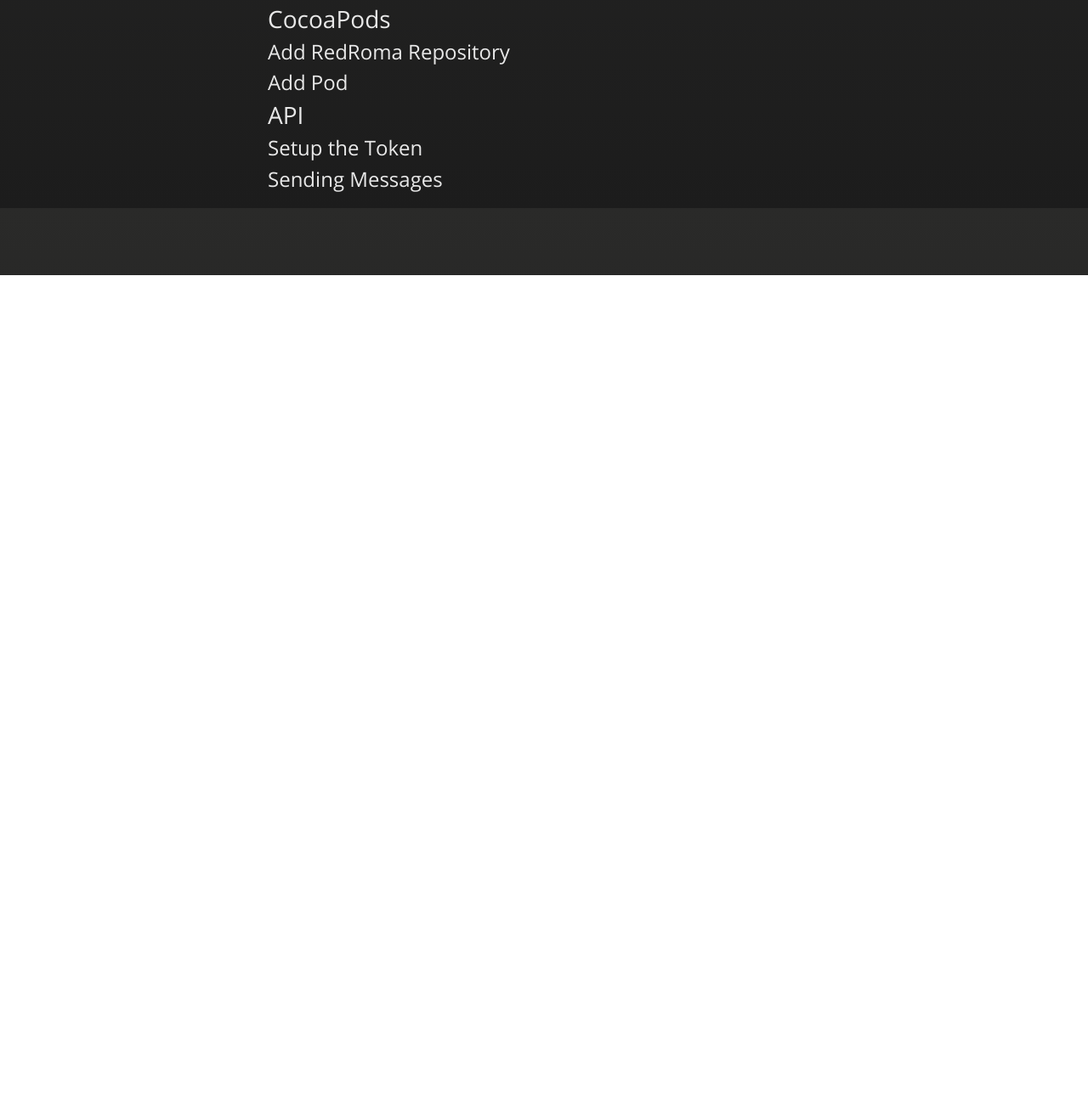
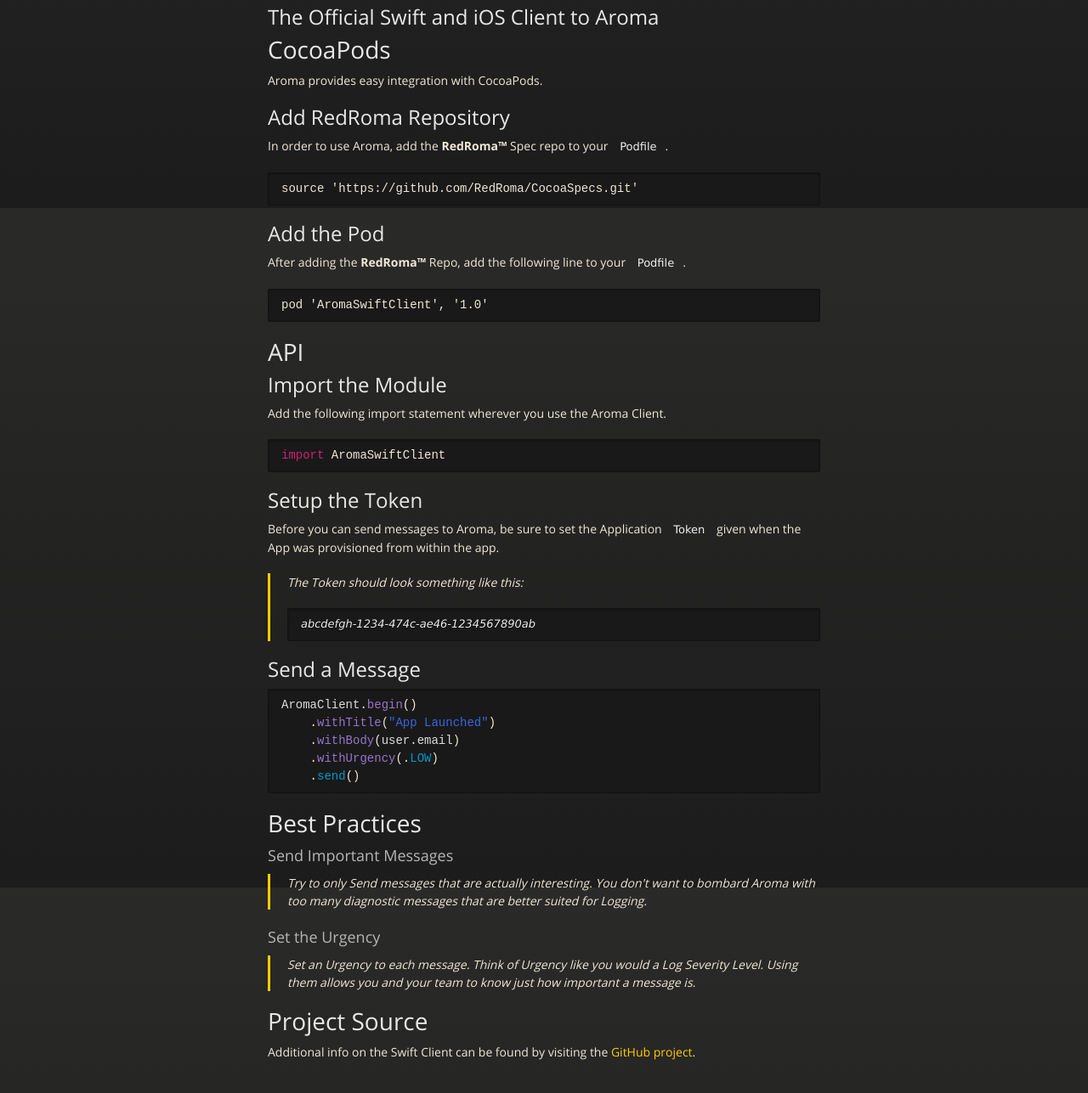
Before and after one commit to RedRoma/AromaSwiftClient, a plain HTML site: page index.html in a window 1280 px wide. Shown: the part 555-1842 px from the top of the page at 85% size. Before the commit the page ends 879 px from the top, so only its background shows below. Drawn offline with nearby package versions, Linux system fonts and the light colour scheme.

Commit message:
Create gh-pages branch via GitHub

```diff
--- a/index.html
+++ b/index.html
@@ -41,25 +41,82 @@
         <h1>
 <a id="aroma-integration-guide-for-swift" class="anchor" href="#aroma-integration-guide-for-swift" aria-hidden="true"><span aria-hidden="true" class="octicon octicon-link"></span></a>Aroma Integration Guide for Swift</h1>
 
-<p><a href="http://aroma.redroma.tech/"><img src="https://raw.githubusercontent.com/RedRoma/Aroma/develop/Graphics/Logo.png" width="300"></a></p>
+<p><a href="http://aroma.redroma.tech/"><img src="https://raw.githubusercontent.com/RedRoma/aroma/develop/Graphics/Logo.png" width="300"></a></p>
+
+<h2>
+<a id="the-official-swift-and-ios-client-to-aroma" class="anchor" href="#the-official-swift-and-ios-client-to-aroma" aria-hidden="true"><span aria-hidden="true" class="octicon octicon-link"></span></a>The Official Swift and iOS Client to Aroma</h2>
 
 <h1>
 <a id="cocoapods" class="anchor" href="#cocoapods" aria-hidden="true"><span aria-hidden="true" class="octicon octicon-link"></span></a>CocoaPods</h1>
 
+<p>Aroma provides easy integration with CocoaPods.</p>
+
 <h2>
 <a id="add-redroma-repository" class="anchor" href="#add-redroma-repository" aria-hidden="true"><span aria-hidden="true" class="octicon octicon-link"></span></a>Add RedRoma Repository</h2>
 
+<p>In order to use Aroma, add the <strong>RedRoma™</strong> Spec repo to your <code>Podfile</code>.</p>
+
+<div class="highlight highlight-text-xml"><pre>source 'https://github.com/RedRoma/CocoaSpecs.git'</pre></div>
+
 <h2>
-<a id="add-pod" class="anchor" href="#add-pod" aria-hidden="true"><span aria-hidden="true" class="octicon octicon-link"></span></a>Add Pod</h2>
+<a id="add-the-pod" class="anchor" href="#add-the-pod" aria-hidden="true"><span aria-hidden="true" class="octicon octicon-link"></span></a>Add the Pod</h2>
+
+<p>After adding the <strong>RedRoma™</strong> Repo, add the following line to your <code>Podfile</code>.</p>
+
+<div class="highlight highlight-text-xml"><pre>pod 'AromaSwiftClient', '1.0'</pre></div>
 
 <h1>
 <a id="api" class="anchor" href="#api" aria-hidden="true"><span aria-hidden="true" class="octicon octicon-link"></span></a>API</h1>
 
 <h2>
+<a id="import-the-module" class="anchor" href="#import-the-module" aria-hidden="true"><span aria-hidden="true" class="octicon octicon-link"></span></a>Import the Module</h2>
+
+<p>Add the following import statement wherever you use the Aroma Client.</p>
+
+<div class="highlight highlight-source-js"><pre><span class="pl-k">import</span> AromaSwiftClient</pre></div>
+
+<h2>
 <a id="setup-the-token" class="anchor" href="#setup-the-token" aria-hidden="true"><span aria-hidden="true" class="octicon octicon-link"></span></a>Setup the Token</h2>
 
+<p>Before you can send messages to Aroma, be sure to set the Application <code>Token</code> given when the App was provisioned from within the app.</p>
+
+<blockquote>
+<p>The Token should look something like this:</p>
+
+<pre><code>abcdefgh-1234-474c-ae46-1234567890ab
+</code></pre>
+</blockquote>
+
 <h2>
-<a id="sending-messages" class="anchor" href="#sending-messages" aria-hidden="true"><span aria-hidden="true" class="octicon octicon-link"></span></a>Sending Messages</h2>
+<a id="send-a-message" class="anchor" href="#send-a-message" aria-hidden="true"><span aria-hidden="true" class="octicon octicon-link"></span></a>Send a Message</h2>
+
+<div class="highlight highlight-source-js"><pre><span class="pl-smi">AromaClient</span>.<span class="pl-en">begin</span>()
+    .<span class="pl-en">withTitle</span>(<span class="pl-s"><span class="pl-pds">"</span>App Launched<span class="pl-pds">"</span></span>)
+    .<span class="pl-en">withBody</span>(<span class="pl-smi">user</span>.<span class="pl-smi">email</span>)
+    .<span class="pl-en">withUrgency</span>(.<span class="pl-c1">LOW</span>)
+    .<span class="pl-c1">send</span>()</pre></div>
+
+<h1>
+<a id="best-practices" class="anchor" href="#best-practices" aria-hidden="true"><span aria-hidden="true" class="octicon octicon-link"></span></a>Best Practices</h1>
+
+<h3>
+<a id="send-important-messages" class="anchor" href="#send-important-messages" aria-hidden="true"><span aria-hidden="true" class="octicon octicon-link"></span></a>Send Important Messages</h3>
+
+<blockquote>
+<p>Try to only Send messages that are actually interesting. You don't want to bombard Aroma with too many diagnostic messages that are better suited for Logging.</p>
+</blockquote>
+
+<h3>
+<a id="set-the-urgency" class="anchor" href="#set-the-urgency" aria-hidden="true"><span aria-hidden="true" class="octicon octicon-link"></span></a>Set the Urgency</h3>
+
+<blockquote>
+<p>Set an Urgency to each message. Think of Urgency like you would a Log Severity Level. Using them allows you and your team to know just how important a message is.</p>
+</blockquote>
+
+<h1>
+<a id="project-source" class="anchor" href="#project-source" aria-hidden="true"><span aria-hidden="true" class="octicon octicon-link"></span></a>Project Source</h1>
+
+<p>Additional info on the Swift Client can be found by visiting the <a href="https://github.com/RedRoma/aroma-swift-client">GitHub project</a>.</p>
       </section>
 
     </div>
```
Also changed, not shown: params.json (+1 -1 lines).
